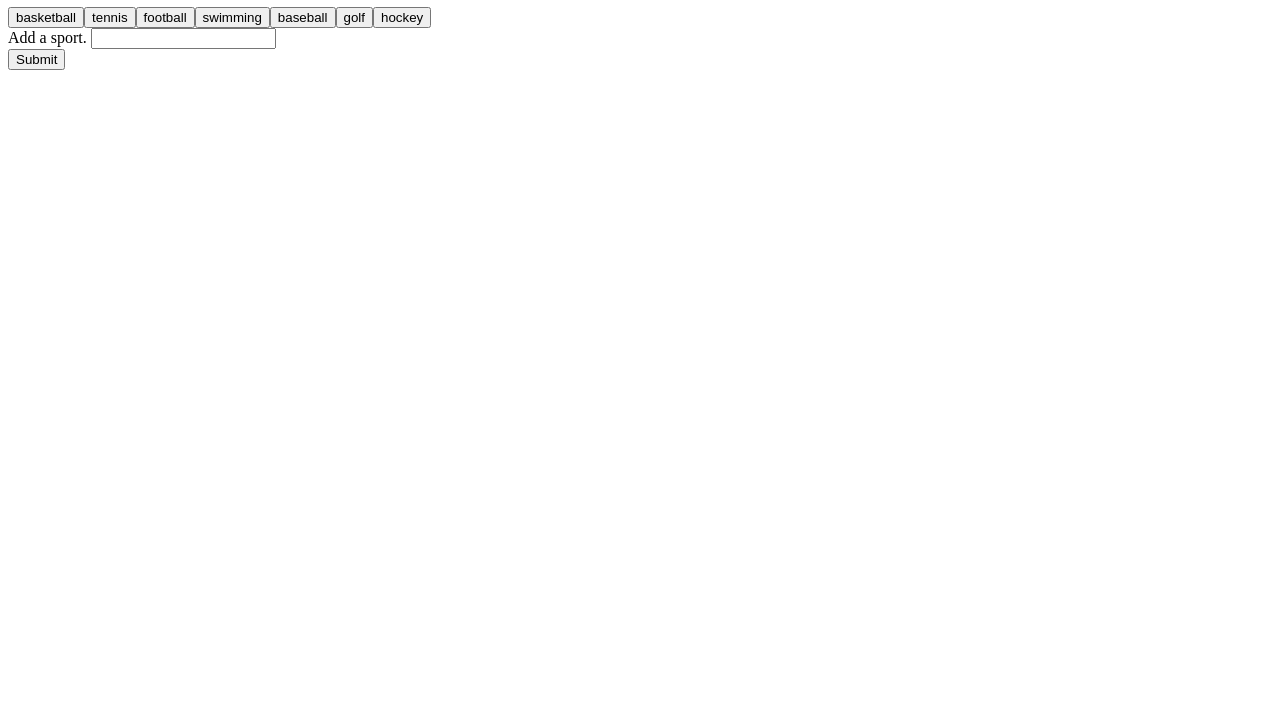
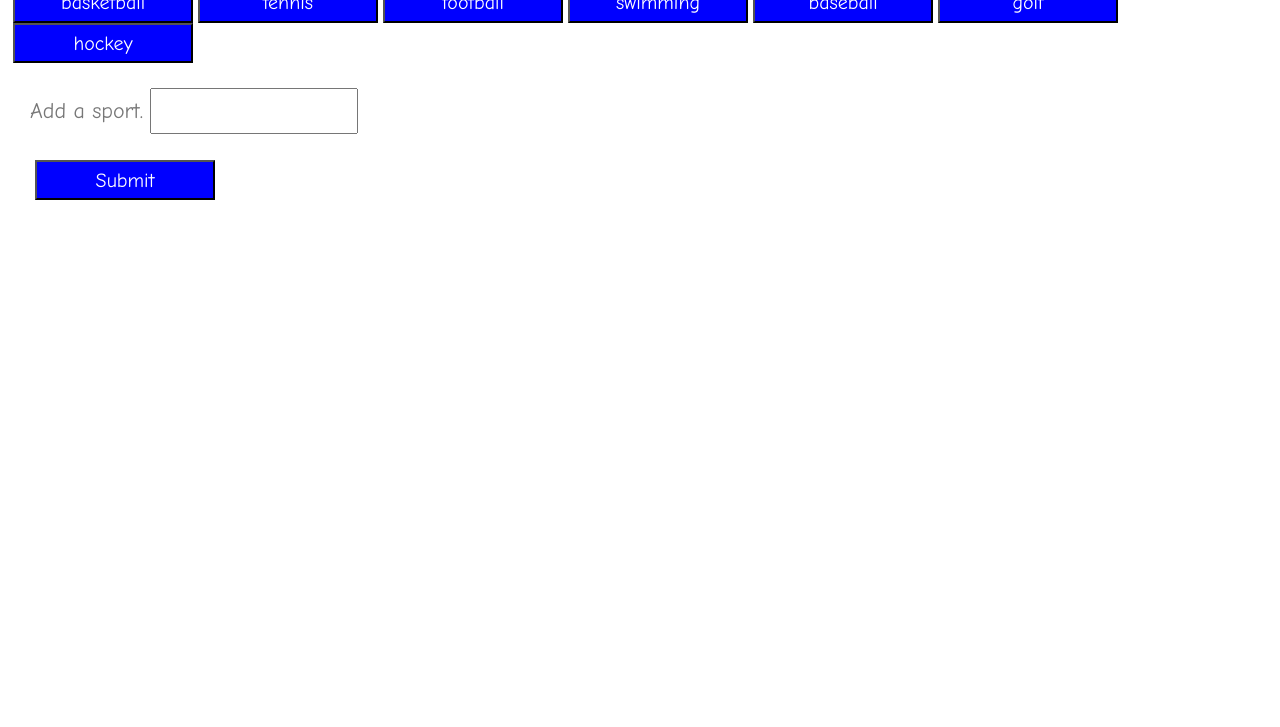
Before and after one commit to lorrainebaynosa/GifTastic, a plain HTML site: page index.html in a window 1280 px wide. Shown: the part 73-800 px from the top of the page. Drawn offline with nearby package versions, Linux system fonts and the light colour scheme.

Commit message:
css working and app functional except for animate

```diff
--- a/assets/css/style.css
+++ b/assets/css/style.css
@@ -0,0 +1,80 @@
+@media(min-width: 768px){
+    .buttonsContainer, .formContainer, .gifsContainer {
+        display: flex;
+        flex-direction: row;
+        text-align: left;
+
+    }
+    }
+
+    html, body {
+        height: 100%;
+        margin: 0;
+    }
+
+    body {
+        margin: 0;
+        padding: 0;
+        font-family: Comic Sans MS;
+        color: #777777;
+        font-size: 22px;
+        font-style: bold;
+    }
+
+    .wrapper {
+        min-height: 100%;
+        margin-bottom: -60px;
+        text-align: left;
+        overflow: auto;
+    }
+
+    header, .buttonsContainer {
+        font-size: 30px;
+        font-style: bold;
+        margin-top: 10px;
+        margin-left: 8px;
+    }
+    .gifsContainer {
+        margin-left: 25px;
+        max-height: 700px;
+        max-width: 1200px;
+        background: white;
+        padding: 3px
+    }
+
+    .formContainer {
+        margin-left: 25px;
+        margin-bottom: 10px;
+        margin-top: 20px;
+        text-align: left;
+        padding: 5px;
+        }
+
+    img {
+        width:225px;
+        height: 150px;
+        padding: 5px;
+    }
+
+    button, #add-sports {
+        background-color: blue;
+        font-family: Comic Sans MS;
+        width: 180px;
+        height: 40px;
+        font-size: 20px;
+        font-style: bold;
+        color: white;
+        margin-left: 5px;
+    }
+
+    #sports-input {
+        width: 200px;
+        height: 40px;
+        font-size: 20px;
+        font-style: bold;
+        font-family: Comic Sans MS;
+    }
+
+    .gif {
+        display: inline-block;
+    }
--- a/assets/javascript/app.js
+++ b/assets/javascript/app.js
@@ -59,6 +59,7 @@ $("button").on("click", function () {
       for (var i = 0; i < results.length; i++) {
         // Create a div for the gif
         var gifDiv = $("<div>");
+        gifDiv.addClass("gif");
         // 4. Under every gif, display its rating (PG, G, so on).This data is provided by the GIPHY API.
         // Storing the result item's rating
         var rating = results[i].rating;
--- a/index.html
+++ b/index.html
@@ -12,8 +12,8 @@
 
 <body>
     <div class="wrapper">
-        <div class="Container">
-            <h1>Sports GIF Search</h1>
+        <header>Sports GIF Search</header>
+        <div class="buttonsContainer">
             <!-- Rendered buttons will get dumped here. Name of buttons will match entry associated with "#sports-input".-->
             <div id="buttons-view">
             </div>
@@ -23,6 +23,7 @@
             <form id="sports-form">
                 <label for="sports-input">Add a sport.</label>
                 <input type="text" id="sports-input">
+                <br>
                 <br>
                 <input id="add-sports" type="submit" value="Submit">
             </form>
```
Also changed, not shown: 1 other file.
